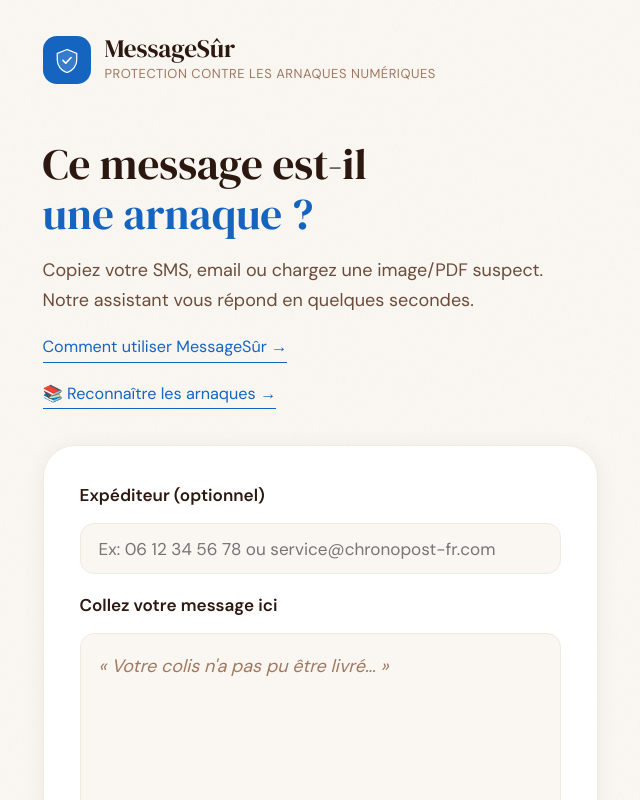
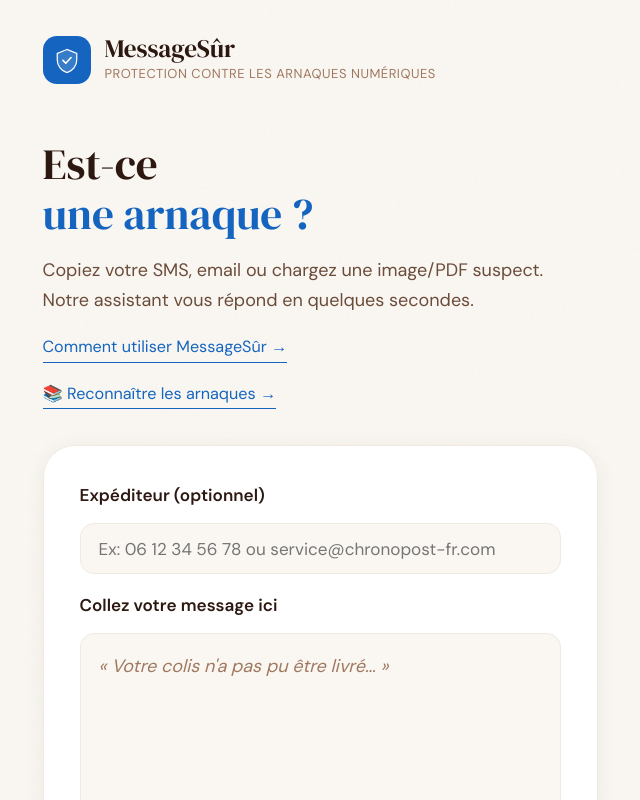
Before and after one commit to SYAL56/messagesur, a Next.js app: page / in a window 1280 px wide. Shown: the top 800 px of the page, without its empty margins (320-960 px from the left). Built offline with nearby package versions, Linux system fonts and the light colour scheme.

Commit message:
Nouveau titre Est-ce une arnaque

```diff
--- a/app/page.tsx
+++ b/app/page.tsx
@@ -82,7 +82,7 @@
       </header>
 
       <section className={styles.hero}>
-        <h2 className={styles.heroTitle}>Ce message est-il<br /><span className={styles.heroAccent}>une arnaque ?</span></h2>
+        <h2 className={styles.heroTitle}>Est-ce<br /><span className={styles.heroAccent}>une arnaque ?</span></h2>
         <p className={styles.heroSub}>Copiez votre SMS, email ou chargez une image/PDF suspect.<br />Notre assistant vous répond en quelques secondes.</p>
         <a href="/guide" className={styles.guideBtn}>Comment utiliser MessageSûr →</a>
         <br />
```
